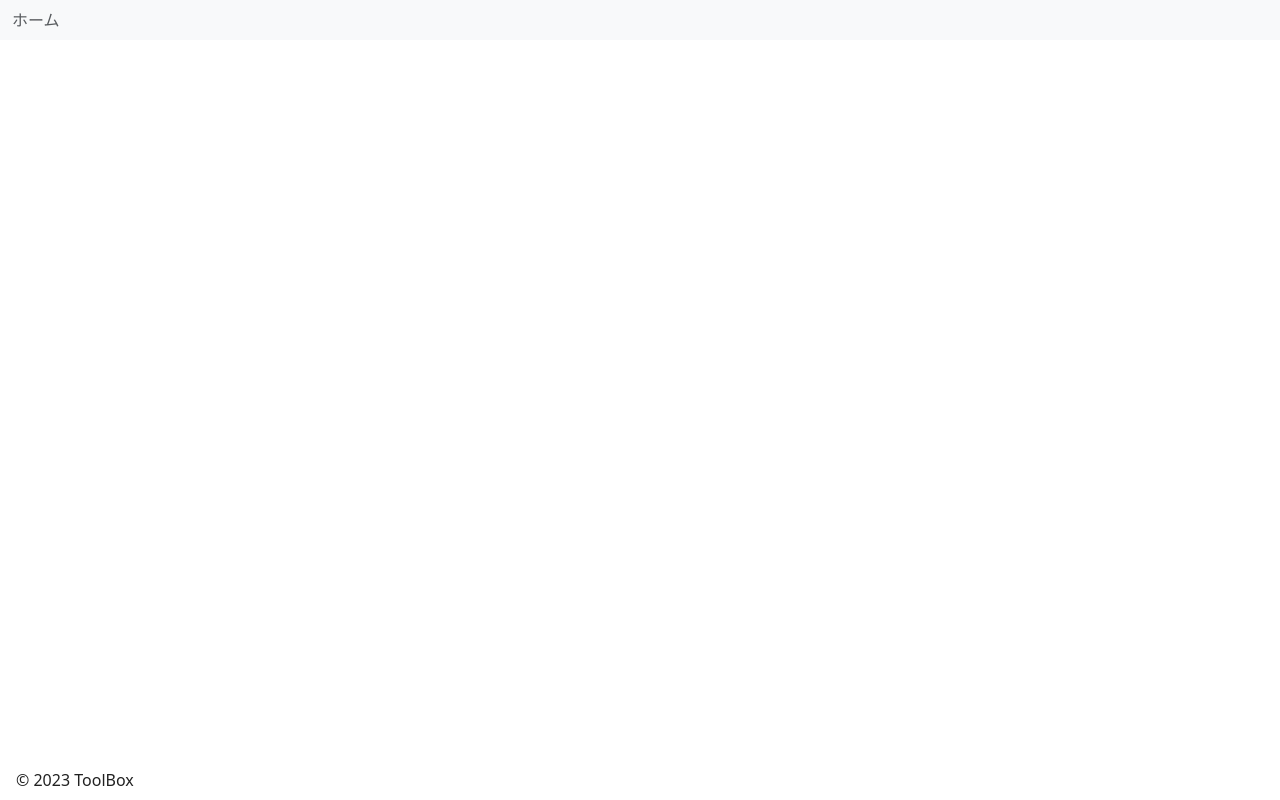
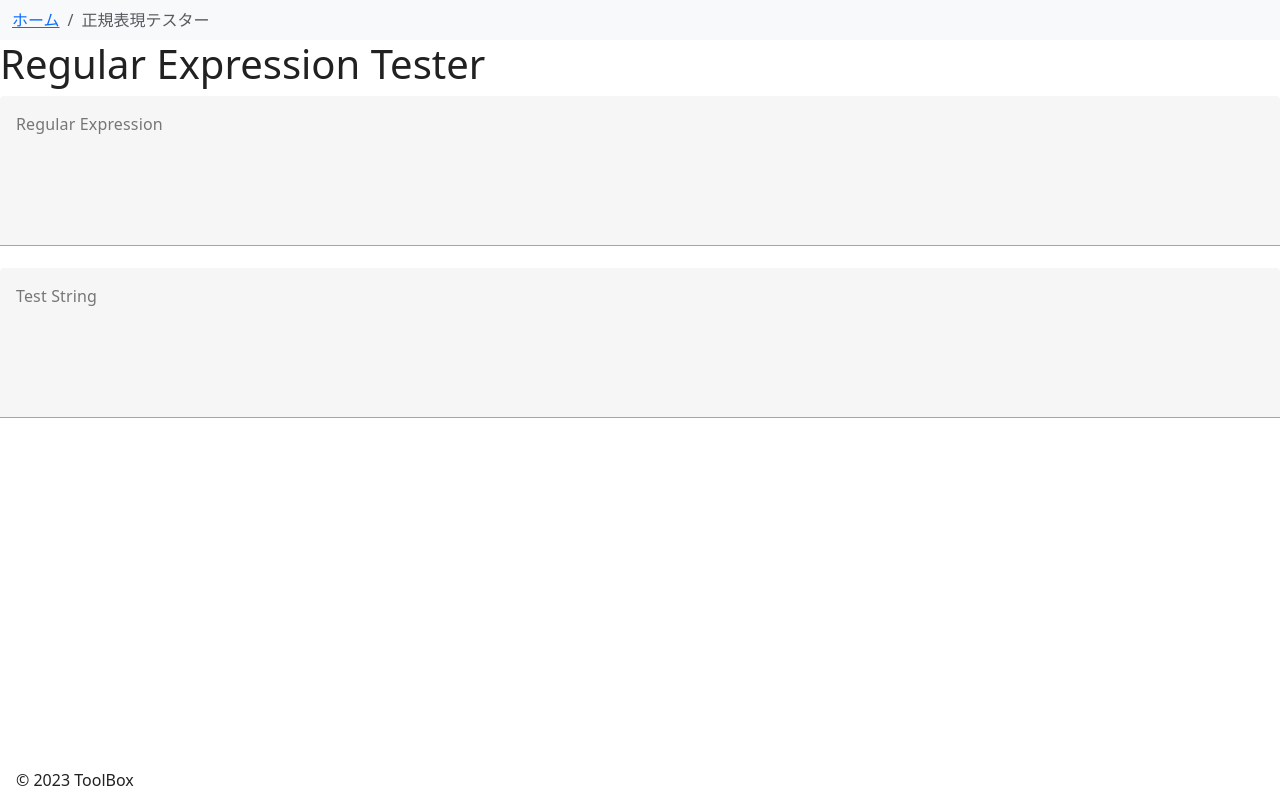
Before and after one commit to foresukecom/toolbox, a Vue app: page /regex-tester in a window 1280 px wide. Before the commit this address had no page. Built offline with nearby package versions, Linux system fonts and the light colour scheme.

Commit message:
feat: 正規表現チェッカー追加

```diff
--- a/src/components/Header.vue
+++ b/src/components/Header.vue
@@ -39,7 +39,8 @@ export default {
         { path: '/japanese-era', text: '和暦' },
         { path: '/time-issues', text: 'コンピュータ時刻問題' },
         { path: '/time-progress', text: '時間進捗バー' },
-        { path: '/escape-sequence-interpreter', text: '制御文字展開' }
+        { path: '/escape-sequence-interpreter', text: '制御文字展開' },
+        { path: '/regex-tester', text: '正規表現テスター' }
       ];
 
       const currentPage = pages.find(page => page.path === route.path);
--- a/src/router/index.js
+++ b/src/router/index.js
@@ -13,6 +13,7 @@ import JapaneseEra from '../views/JapaneseEra.vue';
 import TimeIssues from '../views/TimeIssues.vue';
 import TimeProgress from '../views/AllTimeProgress.vue';
 import EscapeSequenceInterpreter from '../views/EscapeSequenceInterpreter.vue';
+import RegexTester from '../views/RegexTester.vue';
 
 const routes = [
   {
@@ -84,6 +85,11 @@ const routes = [
     path: "/escape-sequence-interpreter",
     name: "escape-sequence-interpreter",
     component: EscapeSequenceInterpreter,
+  },
+  {
+    path: "/regex-tester",
+    name: "regex-tester",
+    component: RegexTester,
   }
 ];
 
--- a/src/views/HomePage.vue
+++ b/src/views/HomePage.vue
@@ -60,6 +60,11 @@ export default {
               image: 'https://via.placeholder.com/200',
               route: 'text-case-converter',
             },
+            {
+              title: '正規表現テスター',
+              image: 'https://via.placeholder.com/200',
+              route: 'regex-tester',
+            },
           ],
         },
         {
--- /dev/null
+++ b/src/views/RegexTester.vue
@@ -0,0 +1,43 @@
+<template>
+  <div>
+    <h1>Regular Expression Tester</h1>
+    <v-textarea
+      label="Regular Expression"
+      v-model="regex"
+      @input="testRegex"
+    ></v-textarea>
+    <v-textarea
+      label="Test String"
+      v-model="testString"
+      @input="testRegex"
+    ></v-textarea>
+    <v-alert
+      v-if="result !== ''"
+      :type="result === 'Invalid Regular Expression' ? 'error' : 'info'"
+    >
+      {{ result }}
+    </v-alert>
+  </div>
+</template>
+
+<script>
+export default {
+  data() {
+    return {
+      regex: "",
+      testString: "",
+      result: "",
+    };
+  },
+  methods: {
+    testRegex() {
+      try {
+        const re = new RegExp(this.regex);
+        this.result = re.test(this.testString) ? "Matched" : "Not Matched";
+      } catch (error) {
+        this.result = "Invalid Regular Expression";
+      }
+    },
+  },
+};
+</script>
```
